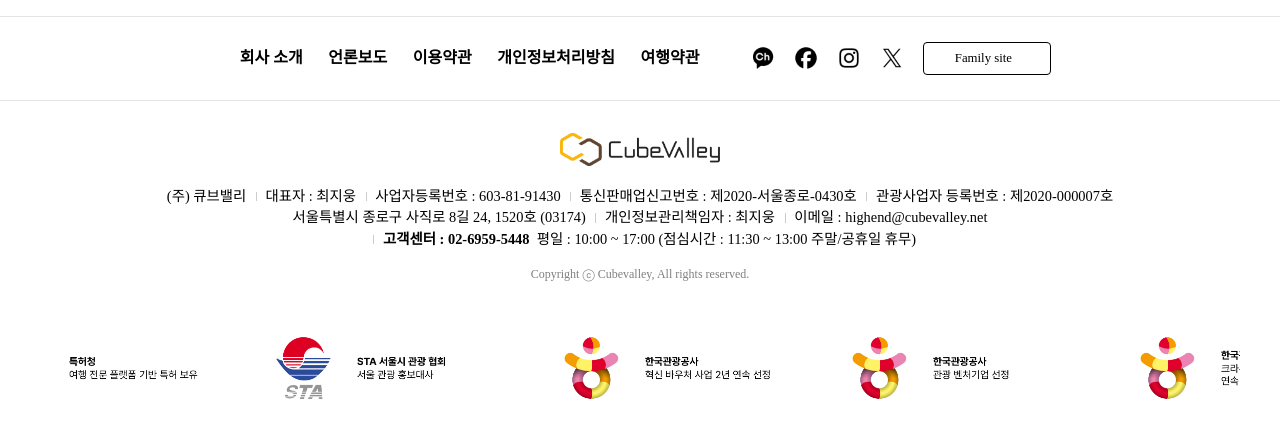
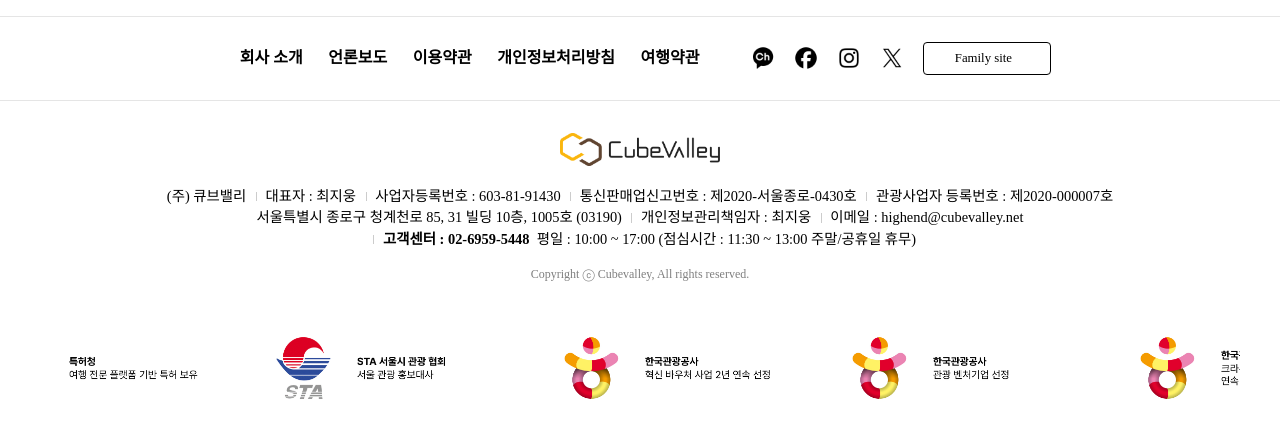
Before and after one commit to JayLEE3/ImKorea-KR, a plain HTML site: page index.html in a window 1280 px wide. Drawn offline with nearby package versions, Linux system fonts and the light colour scheme.

Commit message:
edit footer address

```diff
--- a/index.html
+++ b/index.html
@@ -47,7 +47,7 @@
           <span>통신판매업신고번호 : 제2020-서울종로-0430호</span>
           <span>관광사업자 등록번호 : 제2020-000007호</span>
           <div class="w-100"></div>
-          <span>서울특별시 종로구 사직로 8길 24, 1520호 (03174)</span>
+          <span>서울특별시 종로구 청계천로 85, 31 빌딩 10층, 1005호 (03190)</span>
           <span>개인정보관리책임자 : 최지웅</span>
           <span>이메일 : highend@cubevalley.net</span>
           <span><strong>고객센터 : 02-6959-5448</strong> &nbsp;평일 : 10:00 ~ 17:00 (점심시간 : 11:30 ~ 13:00  주말/공휴일 휴무)</span>
```
Also changed, not shown: 1 other file.
